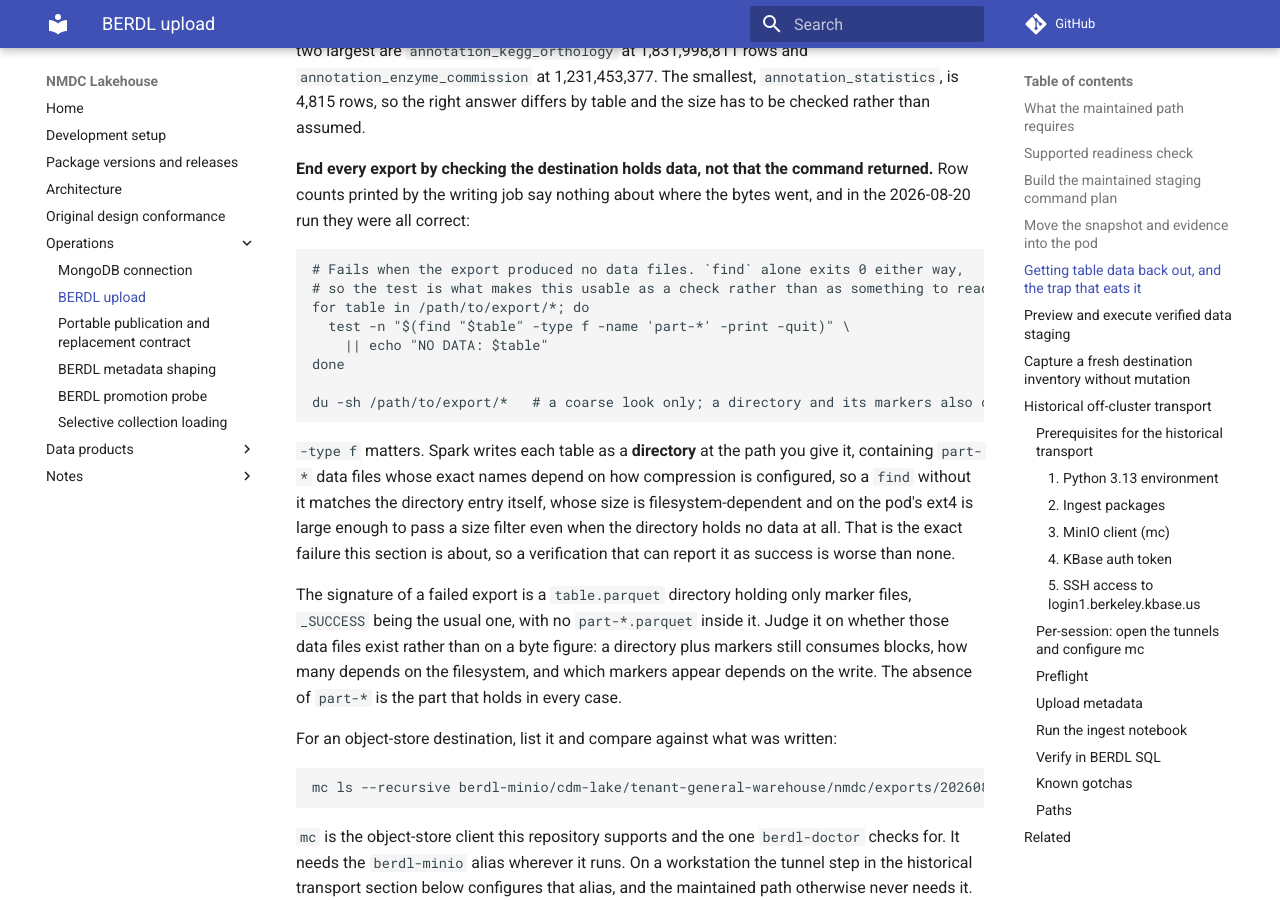
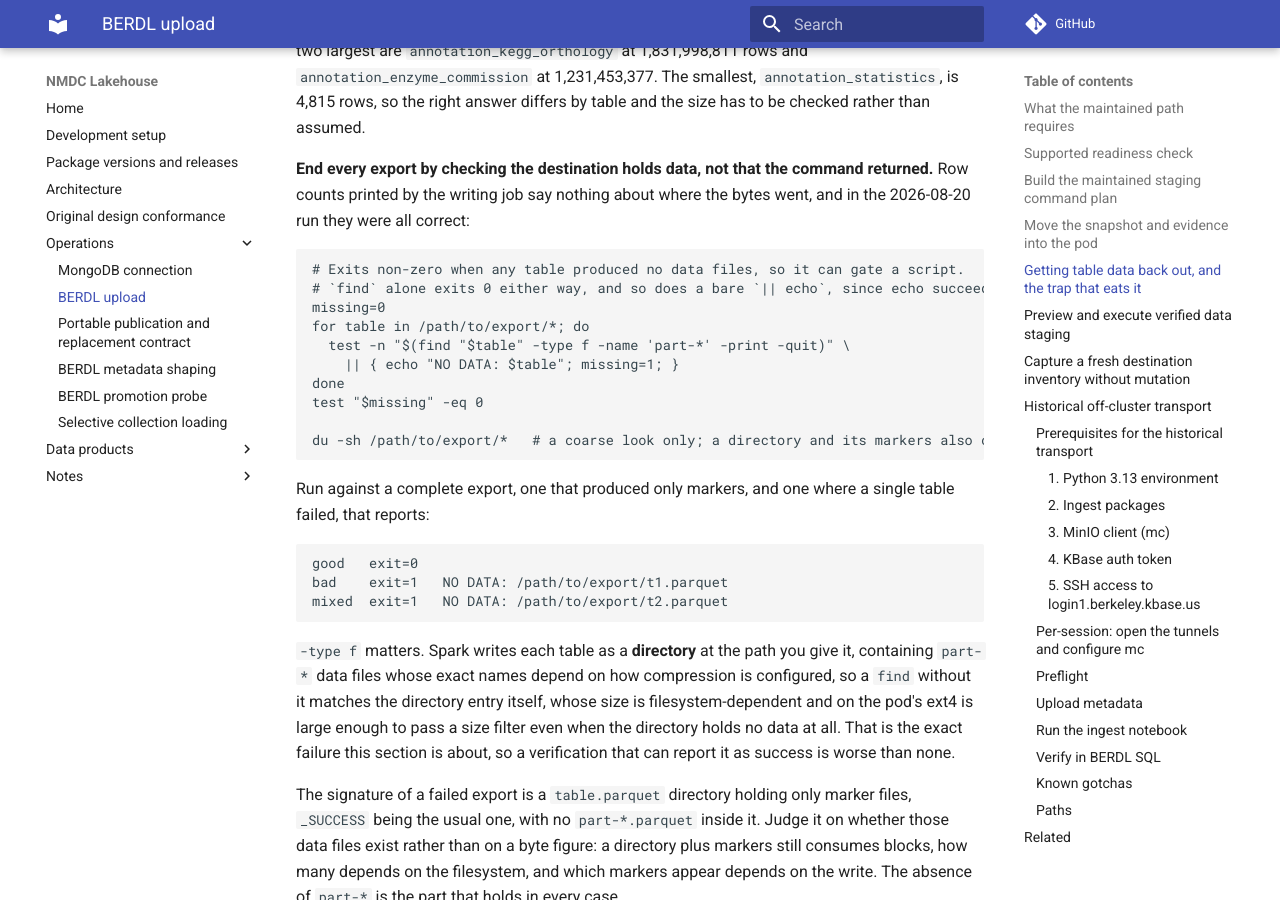
Before and after one commit to microbiomedata/nmdc-lakehouse, an MkDocs documentation site: the page built from docs/berdl-upload.md, in a window 1280 px wide and 900 px high, scrolled down 6251 px. Built offline with MkDocs 1.6.1 and Material for MkDocs 9.7.7, drawn with Linux system fonts in a browser that asks for light colours; comment, search, counter and statistics services are not loaded.

Commit message:
Make the export check exit non-zero, and show that it does
Fourth correction to this command, and the fourth time with the same shape: the
comment claimed more than the code did. It said "Fails when the export produced
no data files" while the loop exited 0 in every case, because `|| echo` succeeds.

Measured before and after, against a complete export, one holding only markers,
and one where a single table failed:

  before: good 0, bad 0, mixed 0
  after:  good 0, bad 1, mixed 1, each naming the table

The documentation now carries that output rather than my description of what the
command does, since describing it is what went wrong the previous three times.

Co-Authored-By: Claude Opus 5 (1M context) <noreply@anthropic.com>

````diff
--- a/docs/berdl-upload.md
+++ b/docs/berdl-upload.md
@@ -322,14 +322,25 @@ returned.** Row counts printed by the writing job say nothing about where the by
 went, and in the 2026-08-20 run they were all correct:
 
 ```bash
-# Fails when the export produced no data files. `find` alone exits 0 either way,
-# so the test is what makes this usable as a check rather than as something to read.
+# Exits non-zero when any table produced no data files, so it can gate a script.
+# `find` alone exits 0 either way, and so does a bare `|| echo`, since echo succeeds.
+missing=0
 for table in /path/to/export/*; do
   test -n "$(find "$table" -type f -name 'part-*' -print -quit)" \
-    || echo "NO DATA: $table"
+    || { echo "NO DATA: $table"; missing=1; }
 done
+test "$missing" -eq 0
 
 du -sh /path/to/export/*   # a coarse look only; a directory and its markers also consume blocks
+```
+
+Run against a complete export, one that produced only markers, and one where a
+single table failed, that reports:
+
+```
+good   exit=0
+bad    exit=1   NO DATA: /path/to/export/t1.parquet
+mixed  exit=1   NO DATA: /path/to/export/t2.parquet
 ```
 
 `-type f` matters. Spark writes each table as a **directory** at the path you give
````
